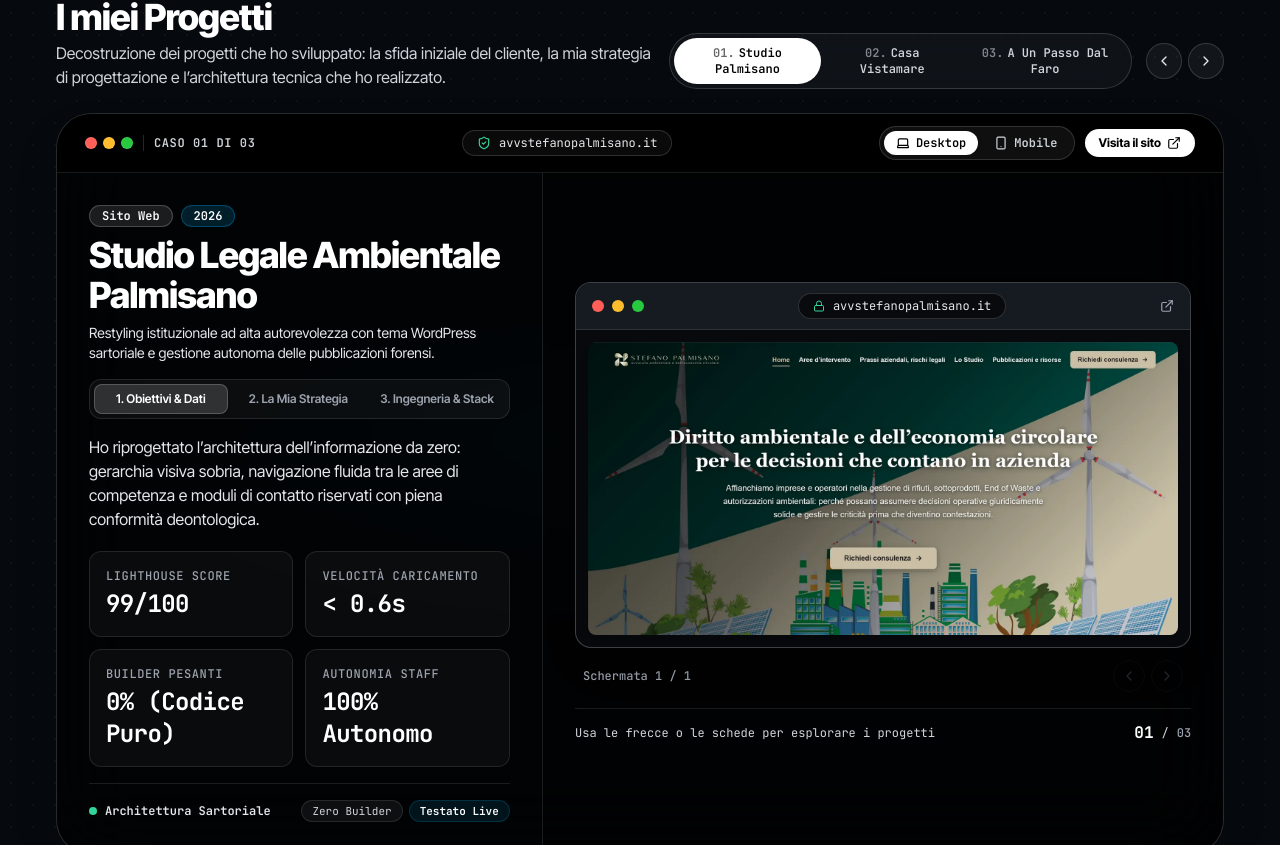
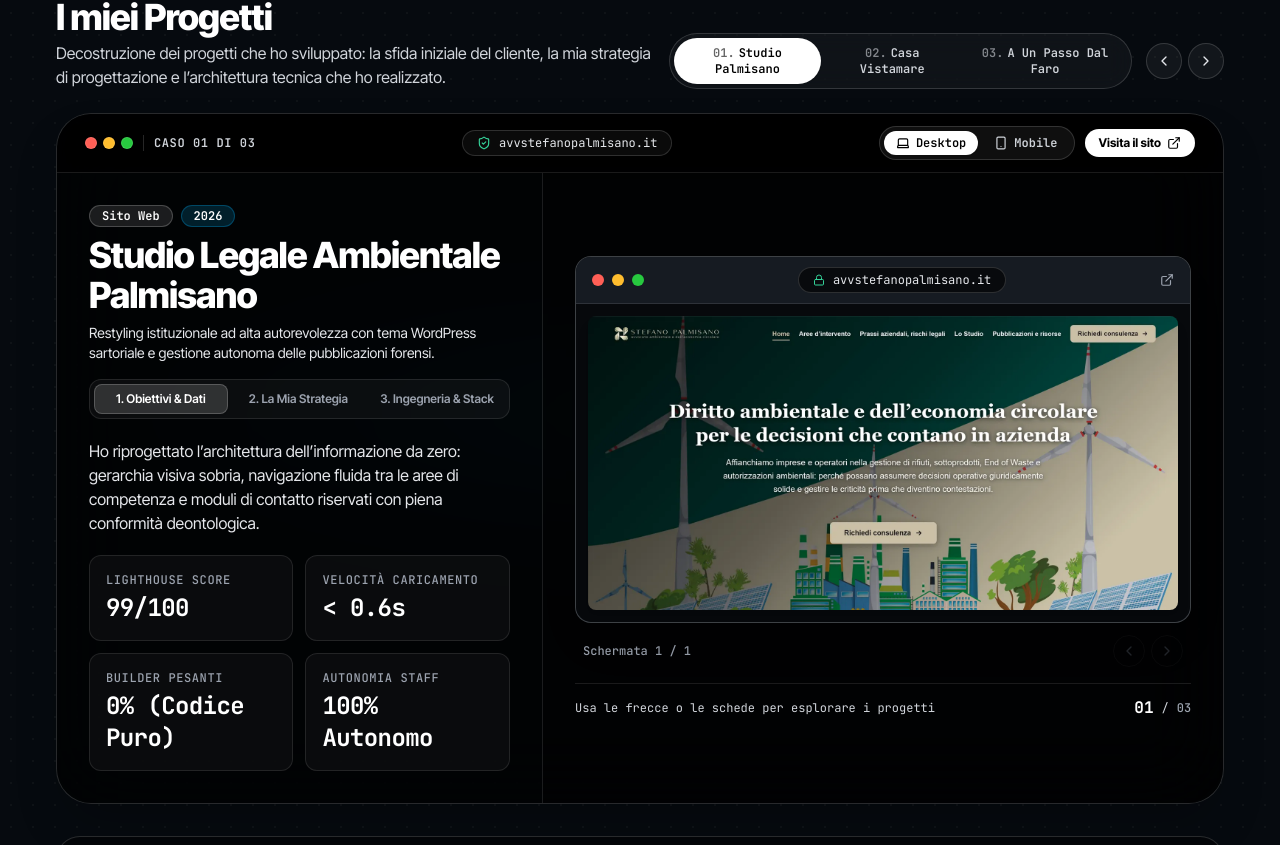
Before and after one commit to dragolab/dragolabs-website, a React (Vite) app: page / in a window 1280 px wide. Shown: the part 2775-3620 px from the top of the page. Built offline with nearby package versions, Linux system fonts and the light colour scheme; a web font is replaced by a local one.

Commit message:
fix(protocol): remove status tags and give full space to tab content without sliders

```diff
--- a/src/components/Protocol.jsx
+++ b/src/components/Protocol.jsx
@@ -439,7 +439,7 @@ export default function Protocol() {
                     <div className="grid grid-cols-1 lg:grid-cols-12 items-stretch min-h-0">
 
                         {/* Column 1: Case Autopsy & Story (Appears 2nd on vertical/mobile, 1st on desktop) */}
-                        <div className="order-2 lg:order-1 project-quick-fade lg:col-span-5 p-5 sm:p-7 xl:p-8 flex flex-col justify-between border-t lg:border-t-0 lg:border-r border-white/10 bg-black/40 will-change-[opacity,transform]">
+                        <div className="order-2 lg:order-1 project-quick-fade lg:col-span-5 p-5 sm:p-7 xl:p-8 flex flex-col justify-start border-t lg:border-t-0 lg:border-r border-white/10 bg-black/40 will-change-[opacity,transform]">
                             <div>
                                 {/* Header / Tags */}
                                 <div className="mb-3">
@@ -480,8 +480,8 @@ export default function Protocol() {
                                     ))}
                                 </div>
 
-                                {/* Dynamic Tab Content with expanded breathing room */}
-                                <div className="min-h-[220px] xl:min-h-[260px]">
+                                {/* Dynamic Tab Content - Full text visibility without internal sliders */}
+                                <div className="pt-1">
                                     {activeTab === 'overview' && (
                                         <div className="space-y-4">
                                             <p className="font-sans text-xs sm:text-sm xl:text-base font-normal text-gray-200 leading-relaxed">
@@ -501,7 +501,7 @@ export default function Protocol() {
                                     )}
 
                                     {activeTab === 'challenge' && (
-                                        <div className="space-y-3 max-h-[270px] xl:max-h-[330px] overflow-y-auto no-scrollbar">
+                                        <div className="space-y-3">
                                             {/* Challenge Box */}
                                             <div className="p-4 rounded-xl bg-white/[0.03] border border-white/10 hover:border-white/20 transition-all">
                                                 <div className="flex items-center gap-2 mb-1.5">
@@ -531,7 +531,7 @@ export default function Protocol() {
                                     )}
 
                                     {activeTab === 'engineering' && (
-                                        <div className="space-y-2.5 max-h-[270px] xl:max-h-[330px] overflow-y-auto pr-1 no-scrollbar">
+                                        <div className="space-y-2.5">
                                             {project.engineering.map((eng) => (
                                                 <div key={eng.label} className="p-3 sm:p-3.5 rounded-xl bg-white/[0.03] border border-white/10 hover:border-drago-accent/30 transition-all">
                                                     <div className="flex items-center gap-1.5 mb-1">
@@ -545,25 +545,6 @@ export default function Protocol() {
                                             ))}
                                         </div>
                                     )}
-                                </div>
-                            </div>
-
-                            {/* Architecture Specifications & Status Bar (Utilizing saved space) */}
-                            <div className="pt-4 mt-4 border-t border-white/10 flex flex-wrap items-center justify-between gap-3 text-xs font-mono">
-                                <div className="flex items-center gap-2 text-gray-300">
-                                    <span className="relative flex h-2 w-2">
-                                        <span className="animate-ping absolute inline-flex h-full w-full rounded-full bg-emerald-400 opacity-75" />
-                                        <span className="relative inline-flex rounded-full h-2 w-2 bg-emerald-400" />
-                                    </span>
-                                    <span className="font-semibold text-gray-200">{isEn ? 'Tailored Architecture' : 'Architettura Sartoriale'}</span>
-                                </div>
-                                <div className="flex items-center gap-1.5">
-                                    <span className="text-[11px] px-2.5 py-0.5 rounded-full bg-white/[0.05] border border-white/10 text-gray-300 font-mono">
-                                        {isEn ? 'Zero Builders' : 'Zero Builder'}
-                                    </span>
-                                    <span className="text-[11px] px-2.5 py-0.5 rounded-full bg-drago-accent/15 border border-drago-accent/30 text-white font-mono font-semibold">
-                                        {isEn ? 'Production Live' : 'Testato Live'}
-                                    </span>
                                 </div>
                             </div>
                         </div>
```
